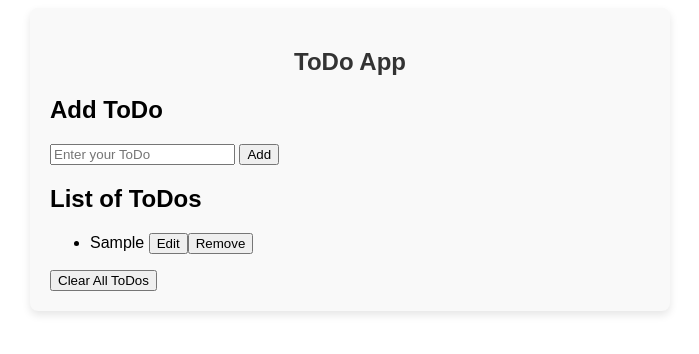
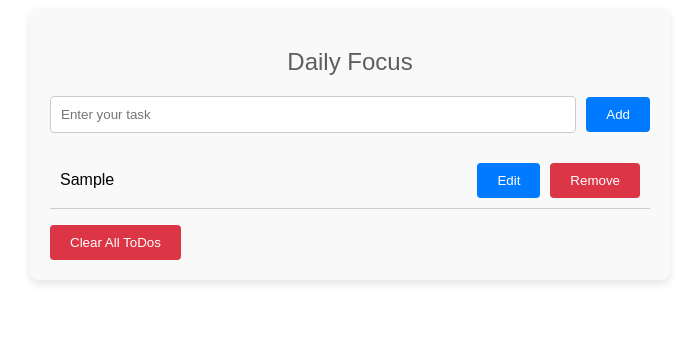
Before and after one commit to Swaaleh/basic-todo, a React (Vite) app: page / in a window 1280 px wide. Both pictures are taken after typing "Sample" into the empty fields and a click on the button "Add". Shown: the top 354 px of the page, without its empty margins (290-989 px from the left). Built offline with nearby package versions, Linux system fonts and the light colour scheme.

Commit message:
Add styling to improve UI.

```diff
--- a/src/App.jsx
+++ b/src/App.jsx
@@ -87,10 +87,21 @@ export default function App() {
         },
         header: {
             textAlign: "center",
-            color: "#333",
+            color: "#5D5E61",
+            fontSize: "24px",
+            fontWeight: "500",
+            marginBottom: "20px",
+        },
+        noTodos: {
+            textAlign: "center",
+            color: "#888",
+            fontSize: "16px",
+            fontStyle: "italic",
+            marginTop: "20px",
         },
         form: {
             display: "flex",
+            alignItems: "center",
             justifyContent: "space-between",
             marginBottom: "20px",
         },
@@ -107,6 +118,8 @@ export default function App() {
             color: "#fff",
             border: "none",
             borderRadius: "4px",
+            display: "flex",
+            alignItems: "center",
             cursor: "pointer",
         },
         buttonDanger: {
@@ -116,6 +129,8 @@ export default function App() {
             border: "none",
             borderRadius: "4px",
             cursor: "pointer",
+            display: "flex",
+            alignItems: "center",
         },
         todoList: {
             listStyle: "none",
@@ -128,65 +143,81 @@ export default function App() {
             padding: "10px",
             borderBottom: "1px solid #ccc",
         },
+        todoText: {
+            flex: "1",
+            marginRight: "10px",
+            overflow: "hidden",
+            textOverflow: "ellipsis",
+            whiteSpace: "nowrap",
+        },
+        buttonGroup: {
+            display: "flex",
+            gap: "10px",
+        },
         editForm: {
             display: "flex",
             justifyContent: "space-between",
+            alignItems: "center",
+            width: "100%",
         },
     };
 
     return (
         <div style={styles.container}>
-            <h2 style={styles.header}>ToDo App</h2>
-            <div>
-                <h2>Add ToDo</h2>
-                <form onSubmit={handleAddTodo}>
+            <h2 style={styles.header}>Daily Focus</h2>
+
+                <form onSubmit={handleAddTodo} style={styles.form}>
                     <input
+                        name="todoInput"
+                        autoFocus
                         type="text"
-                        placeholder="Enter your ToDo"
+                        placeholder="Enter your task"
                         value={todoInput}
                         onChange={(e) => setTodoInput(e.target.value)}
+                        style={styles.input}
                     />
-                    {" "}
-                    <button type="submit">Add</button>
+                    <button type="submit" style={styles.button}>Add</button>
                 </form>
-            </div>
-            <div>
-                <h2>List of ToDos</h2>
-                <ul>
+               {/* <h2>List of ToDos</h2> */}
+                <ul style={styles.todoList}>
                     {todos.map((todo) => (
-                        <li key={todo.id}>
+                        <li key={todo.id} style = {styles.todoItem}>
                             {editingId === todo.id ? (
-                                 //Render edit input field and button ifi this todo is being edited
-                                <form onSubmit={handleUpdateTodo}>
+                                 //Render edit input field and button if this todo is being edited
+                                <form onSubmit={handleUpdateTodo} style={styles.editForm}>
                                     <input
                                         type="text"
                                         value={editInput}
                                         onChange={(e) => setEditInput(e.target.value)}
+                                        style={styles.input}
                                     />
-                                    <button type="submit">Update</button>
-                                    <button onClick={handleCancelEdit}>
+                                    <div style={styles.buttonGroup}>
+                                    <button type="submit" style={styles.button}>Update</button>
+                                    <button onClick={handleCancelEdit} style={styles.buttonDanger}>
                                         Cancel
                                     </button>
+                                    </div>
                                 </form>
                             ): (
                                  <>
-                                    {todo.text}{" "}
-                                    <button onClick={()=>handleEditTodo(todo.id)}>Edit</button>
-                                    <button onClick={() => handleRemoveTodo(todo.id)}>
+                                    <span style={styles.todoText}> {todo.text}</span>
+                                    <div style={styles.buttonGroup}>
+                                    <button onClick={()=>handleEditTodo(todo.id)}style={styles.button}>Edit</button>
+                                    <button onClick={() => handleRemoveTodo(todo.id)} style={styles.buttonDanger}>
                                         Remove
                                     </button>
+                                    </div>
                                 </>
                             )}
                         </li>
                     ))}
                     {todos.length === 0 && (
-                        <li>No ToDos added yet.</li>
+                        <li style={styles.noTodos}>No task to focus today, add one.</li>
                     )}
                 </ul>
                 {todos.length > 0 && (
-                    <button onClick={handleClearTodos}>Clear All ToDos</button>
+                    <button onClick={handleClearTodos} style={styles.buttonDanger}>Clear All ToDos</button>
                 )}
             </div>
-        </div>
-    );
+        );
 }
```
